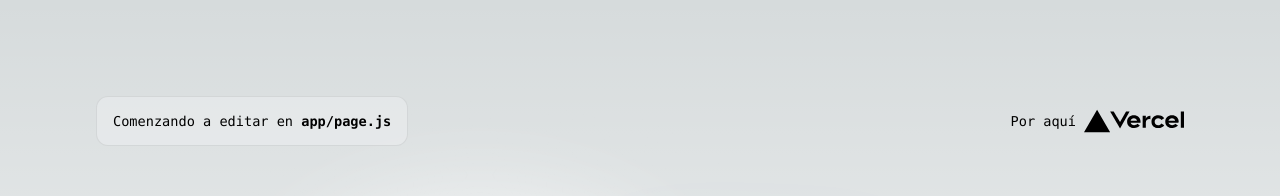
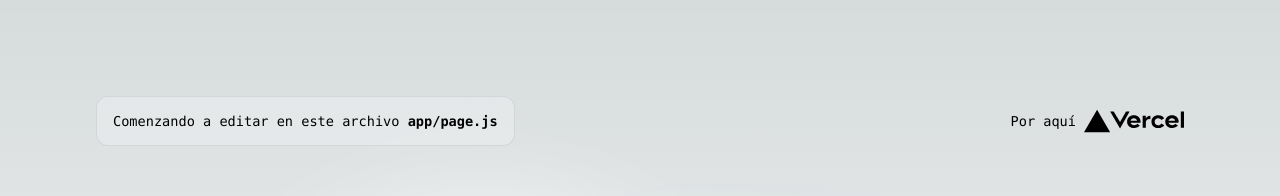
Before and after one commit to AlejandroPose/Practice, a Next.js app: page / in a window 1280 px wide. Shown: the top 196 px of the page. Built offline with nearby package versions, Linux system fonts and the light colour scheme.

Commit message:
new text

```diff
--- a/app/page.js
+++ b/app/page.js
@@ -6,7 +6,7 @@ export default function Home() {
     <main className={styles.main}>
       <div className={styles.description}>
         <p>
-          Comenzando a editar en&nbsp;
+          Comenzando a editar en este archivo&nbsp;
           <code className={styles.code}>app/page.js</code>
         </p>
         <div>
```
